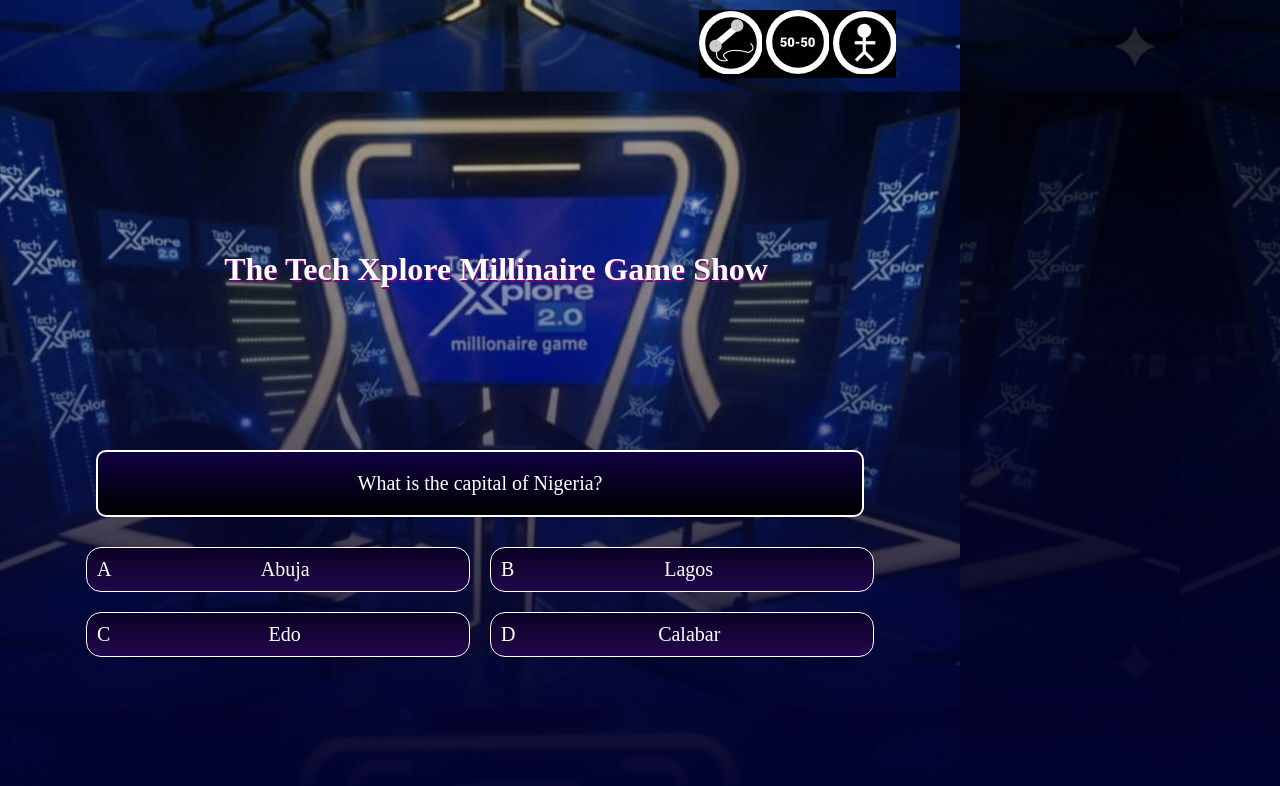
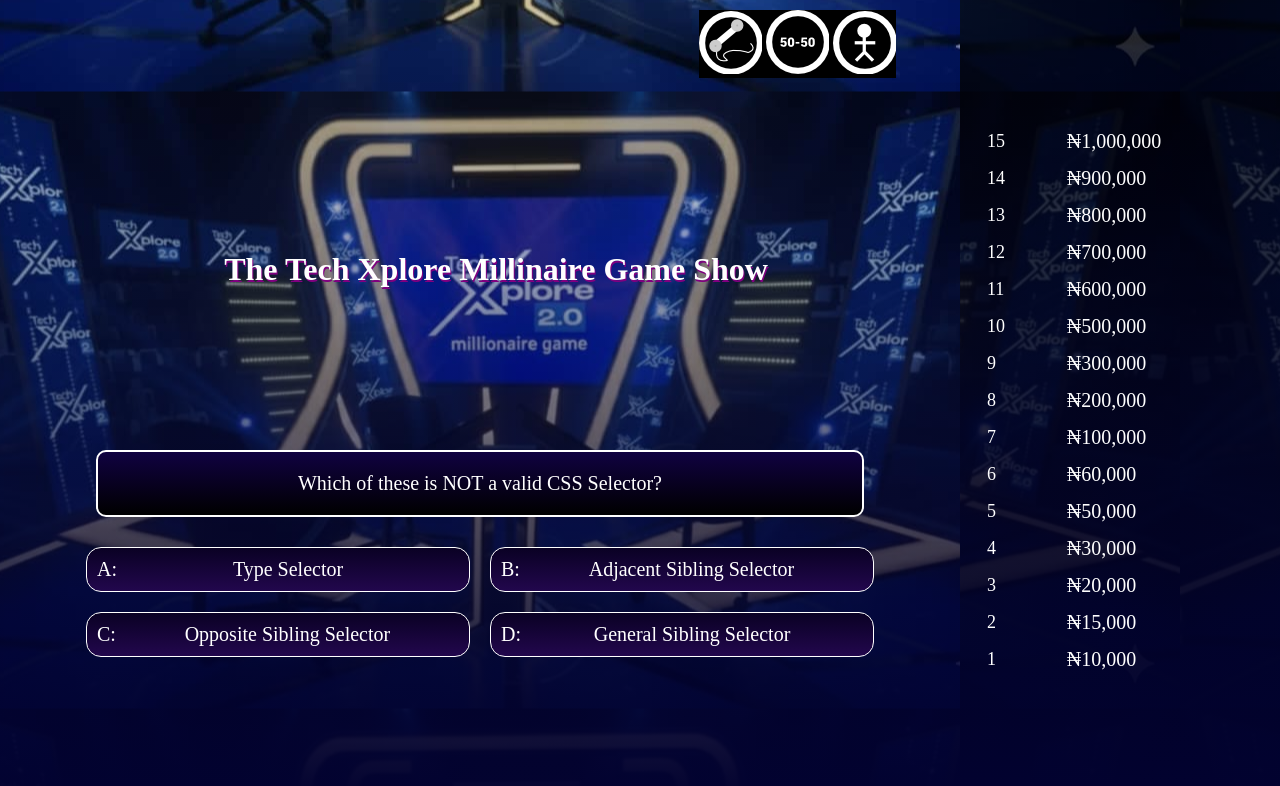
Before and after one commit to sabiprogrammer/the-millionaire-game, a plain HTML site: page index.html in a window 1280 px wide. Both pictures are taken after typing "Sample" into the empty fields and a click on the button "Let's Play!". Drawn offline with Linux system fonts and the light colour scheme.

Commit message:
major game functionality working

```diff
--- /dev/null
+++ b/data.js
@@ -0,0 +1,188 @@
+const moneyPyramid = [
+  { id: 1, amount: "₦10,000" },
+  { id: 2, amount: "₦15,000" },
+  { id: 3, amount: "₦20,000" },
+  { id: 4, amount: "₦30,000" },
+  { id: 5, amount: "₦50,000" },
+  { id: 6, amount: "₦60,000" },
+  { id: 7, amount: "₦100,000" },
+  { id: 8, amount: "₦200,000" },
+  { id: 9, amount: "₦300,000" },
+  { id: 10, amount: "₦500,000" },
+  { id: 11, amount: "₦600,000" },
+  { id: 12, amount: "₦700,000" },
+  { id: 13, amount: "₦800,000" },
+  { id: 14, amount: "₦900,000" },
+  { id: 15, amount: "₦1,000,000" },
+].reverse();
+
+let questionsData = [];
+
+// CSS QUESTIONS
+questionsData = [
+  {
+    id: 1,
+    question: "Which of these is NOT a valid CSS Selector?",
+    options: [
+      { text: "Type Selector", opt: "A:", correct: false },
+      { text: "Adjacent Sibling Selector", opt: "B:", correct: false },
+      { text: "Opposite Sibling Selector", opt: "C:", correct: true },
+      { text: "General Sibling Selector", opt: "D:", correct: false },
+    ],
+    correct: "Opposite Sibling Selector",
+  },
+  {
+    id: 2,
+    question: "Embedded CSS is also the same thing as what?",
+    options: [
+      { text: "Inline CSS", opt: "A:", correct: false },
+      { text: "Internal CSS", opt: "B:", correct: true },
+      { text: "External CSS", opt: "C:", correct: false },
+      { text: "None of the above", opt: "D:", correct: false },
+    ],
+    correct: "Internal CSS",
+  },
+  {
+    id: 3,
+    question:
+      " .content p{ color:blue; text-transform:uppercase;} p{ color: red }... What will be the color of the p tag?",
+    options: [
+      { text: "blue", opt: "A:", correct: true },
+      { text: "red", opt: "B:", correct: false },
+      { text: "a touch of blue and red", opt: "C:", correct: false },
+      { text: "none of the above", opt: "D:", correct: false },
+    ],
+    correct: "blue",
+  },
+  {
+    id: 4,
+    question: "The tilde symbol matches which CSS Selector?",
+    options: [
+      { text: "Adjacent Sibling Selector", opt: "A:", correct: false },
+      { text: "General Sibling Selector", opt: "B:", correct: true },
+      { text: "Universal Selector", opt: "C:", correct: false },
+      { text: "Descendant Selector", opt: "D:", correct: false },
+    ],
+    correct: "General Sibling Selector",
+  },
+  // {
+  //   id:5,
+  //   question:"Which of these is a proper way to write comment in CSS?",
+  //
+  // },
+  {
+    id: 6,
+    question:
+      "Which of these Pseudo Classes is used to style links that have NOT been visited on a website?",
+    options: [
+      { text: "link", opt: "A:", correct: true },
+      { text: "visited", opt: "B:", correct: false },
+      { text: "hover", opt: "C:", correct: false },
+      { text: "active", opt: "D:", correct: false },
+    ],
+    correct: "link",
+  },
+  {
+    id: 7,
+    question: "One of the following is NOT a valid CSS pseudo element...",
+    options: [
+      { text: "first-letter", opt: "A:", correct: false },
+      { text: "first-line", opt: "B:", correct: false },
+      { text: "after", opt: "C:", correct: false },
+      { text: "first-element", opt: "D:", correct: true },
+    ],
+    correct: "first-element",
+  },
+  {
+    id: 8,
+    question: "The text-transform css property is used for what",
+    options: [
+      { text: "Changing the font of a text", opt: "A:", correct: false },
+      { text: "Changing the casing of a text", opt: "B:", correct: true },
+      { text: "Changing the color of a text", opt: "C:", correct: false },
+      { text: "All of the above", opt: "D:", correct: false },
+    ],
+    correct: "Changing the casing of a text",
+  },
+  {
+    id: 9,
+    question: "Which of the following is NOT a valid CSS property?",
+    options: [
+      { text: "line-width", opt: "A:", correct: true },
+      { text: "line-height", opt: "B:", correct: false },
+      { text: "text-decoration", opt: "C:", correct: false },
+      { text: "text-indent", opt: "D:", correct: false },
+    ],
+    correct: "line-width",
+  },
+  {
+    id: 10,
+    question:
+      "The list-style-type css property can be used to change the default list format of both ordered and unordered list...",
+    options: [
+      { text: "True", opt: "A:", correct: true },
+      { text: "False", opt: "B:", correct: false },
+      { text: "Only works on ordered", opt: "C:", correct: false },
+      { text: "Only works on unordered", opt: "D:", correct: false },
+    ],
+    correct: "True",
+  },
+  {
+    id: 11,
+    question: "One of the following css units is not a relative unit",
+    options: [
+      { text: "rem", opt: "A:", correct: false },
+      { text: "em", opt: "B:", correct: false },
+      { text: "px", opt: "C:", correct: true },
+      { text: "%", opt: "D:", correct: false },
+    ],
+    correct: "px",
+  },
+  {
+    id: 12,
+    question:
+      "To add spacing within the inner environment of an element, I am most likely to use which propery?",
+    options: [
+      { text: "margin", opt: "A:", correct: false },
+      { text: "padding", opt: "B:", correct: true },
+      { text: "border", opt: "C:", correct: false },
+      { text: "All of the above", opt: "D:", correct: false },
+    ],
+    correct: "padding",
+  },
+  {
+    id: 13,
+    question:
+      "Which of these can be used to change the stacking order of an element on the webpage?",
+    options: [
+      { text: "stacking-order", opt: "A:", correct: false },
+      { text: "positioning", opt: "B:", correct: false },
+      { text: "z-index", opt: "C:", correct: true },
+      { text: "display", opt: "D:", correct: false },
+    ],
+    correct: "z-index",
+  },
+  {
+    id: 14,
+    question:
+      "Which of the following properties is a valid flex-container property in CSS",
+    options: [
+      { text: "flex-wrap", opt: "A:", correct: false },
+      { text: "justify-content", opt: "B:", correct: false },
+      { text: "None of the above", opt: "C:", correct: false },
+      { text: "All of the above", opt: "D:", correct: true },
+    ],
+    correct: "All of the above",
+  },
+  {
+    id: 15,
+    question: "Which of the following is NOT an HTML5 tag?",
+    options: [
+      { text: "field", opt: "A:", correct: true },
+      { text: "header", opt: "B:", correct: false },
+      { text: "footer", opt: "C:", correct: false },
+      { text: "hgroup", opt: "D:", correct: false },
+    ],
+    correct: "field",
+  },
+];
--- a/helpers.js
+++ b/helpers.js
@@ -1,5 +1,79 @@
 const delay = (duration, callback) => {
-    setTimeout(() => {
-        callback();
-    }, duration);
+  setTimeout(() => {
+    callback();
+  }, duration);
 };
+
+function checkDelay() {
+  let waitSound = new Audio("./sounds/wait.mp3");
+  let counter = 0;
+
+  let counterInterval = setInterval(() => {
+    counter++;
+    if (counter >= 50) {
+      waitSound.play();
+    }
+
+    if (clicked && waitSound) {
+      waitSound.pause();
+      waitSound.currentTime = 0;
+      clicked = false;
+
+      clearInterval(counterInterval);
+    }
+  }, 1000);
+}
+
+function highlightMoney() {
+  let moneyListItemNumber = document.querySelectorAll(".moneyListItemNumber");
+  moneyListItemNumber.forEach((m) => {
+    if (m.textContent == currentQuestion.id) {
+      m.parentElement.classList.add("active");
+      // earned = m.nextElementSibling.textContent;
+    } else {
+      m.parentElement.classList.remove("active");
+    }
+  });
+}
+
+class GameSetup {
+  #showMoneyPyramid() {
+    const moneyLevel = moneyPyramid
+      .map((m) => {
+        return `
+            <li class='moneyListItem'>
+            <span class="moneyListItemNumber">${m.id}</span>
+            <span class="moneyListItemAmount">${m.amount}</span>
+            </li>
+        `;
+      })
+      .join("");
+    moneyList.innerHTML = moneyLevel;
+  }
+
+  // play entrance sound on click of sabiText
+  clickToStartInitialSound() {
+    sabiText.addEventListener("click", () => {
+      startGameSound.play();
+    });
+  }
+
+  // start game on click of playGameBtn
+  startGame() {
+    playGameBtn.addEventListener("click", (e) => {
+      e.preventDefault();
+      formInput.style.display = "none";
+      playGameBtn.style.display = "none";
+      delay(2000, () => {
+        gameCenter.forEach((div) => {
+          div.style.visibility = "visible";
+        });
+        sabiText.classList.add("sabiText");
+        timerDOM.style.display = "none";
+        startGameSound.pause();
+        startGameSound.currentTime = 0;
+        this.#showMoneyPyramid();
+      });
+    });
+  }
+}
--- a/index.html
+++ b/index.html
@@ -6,7 +6,7 @@
     <meta name="viewport" content="width=device-width, initial-scale=1.0" />
     <title>It's Game Time!!!</title>
     <link rel="stylesheet" href="./styles.css" />
-    <!-- <script defer src="./data.js"></script> -->
+    <script defer src="./data.js"></script>
     <script defer src="./helpers.js"></script>
     <script defer src="./script.js"></script>
   </head>
--- a/script.js
+++ b/script.js
@@ -14,41 +14,94 @@ const gameCenter = document.querySelectorAll(".gameCenter");
 const form = document.getElementById("form");
 const sabiText = document.querySelector("form h2");
 
+const gameSetup = new GameSetup();
+
 let startGameSound = new Audio("./sounds/entrance.mp3");
-
-timerDOM.style.display = "none";
 
 let clicked = false;
 let questionIndex = 0;
 let currentQuestion;
 
-// play entrance sound on click of sabiText
-const clickToStartInitialSound = function(){
-    sabiText.addEventListener("click", ()=>{
-        startGameSound.play();
-    });
+function loadQuestion() {
+  // get questions and options to the screen
+  currentQuestion = questionsData[questionIndex];
+
+  // check if there are still questions to be answered
+  if (questionIndex < questionsData.length && currentQuestion) {
+    // play delay sound if no answer has been picked after 1 minute
+    checkDelay();
+
+    questionDOM.textContent = currentQuestion.question;
+    const options = currentQuestion.options
+      .map((option) => {
+        return `<div class="answer"><span class="letter">${option.opt}</span>${option.text}</div>`;
+      })
+      .join("");
+
+    answersDOM.innerHTML = options;
+
+    //highlight the current price in the pyramid
+    highlightMoney();
+
+    // handle when user selects a particular option
+    const optionsDOM = Array.from(document.querySelectorAll(".answer"));
+    handleSelected(optionsDOM);
+  } else {
+    gameOver();
+    console.log("Game Over");
+  }
 }
 
-// start game on click of playGameBtn
-const startGame = function(){
-    playGameBtn.addEventListener("click", e =>{
-    e.preventDefault();
-    formInput.style.display = "none";
-    playGameBtn.style.display = "none";
-    delay(2000, ()=>{
-        gameCenter.forEach(div => {
-            div.style.visibility = "visible";
+function handleSelected(options) {
+  options.forEach((option) => {
+    option.addEventListener("click", (e) => {
+      clicked = true;
+      let selected = e.target;
+      selected.classList.add("active");
+      let correctAnswer = currentQuestion.correct;
+      let userAnswer = selected.textContent.slice(2);
+
+      //check if the user got the answer correct
+      if (userAnswer === correctAnswer) {
+        delay(3000, () => {
+          new Audio("./sounds/correct.mp3").play();
+          delay(500, () => selected.classList.add("correct"));
         });
-        sabiText.classList.add("sabiText");
-        startGameSound.pause();
-        startGameSound.currentTime = 0;
+
+        delay(8000, () => {
+          questionIndex++;
+          loadQuestion();
+        });
+
+        console.log("correct");
+      } else {
+        delay(3000, () => {
+          selected.classList.add("incorrect");
+          new Audio("./sounds/wrong.mp3").play();
+        });
+
+        delay(9000, () => gameOver());
+        console.log("wrong");
+      }
     });
-});
+  });
 }
 
+function gameOver() {
+  mainDOM.style.display = "none";
+  pyramidDOM.style.display = "none";
+  sabiText.style.display = "none";
+  moneyPyramid.reverse();
 
-const init = function(){
-    clickToStartInitialSound();
-    startGame();
+  // rewrite logic to get earned amount
+  let earned = questionIndex > 0 ? moneyPyramid[questionIndex - 1].amount : "0";
+  appDOM.innerHTML = `<h1 class="endText"> Game Over! You earned ${earned} points</h1>`;
+  // appDOM.innerHTML = `<h1 class="endText"> Game Over! You earned &#8358;${earned}</h1>`;
 }
+
+const init = function () {
+  gameSetup.clickToStartInitialSound();
+  gameSetup.startGame();
+  loadQuestion();
+};
 init();
```
